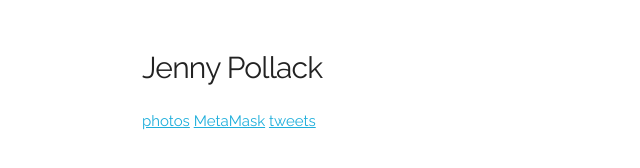
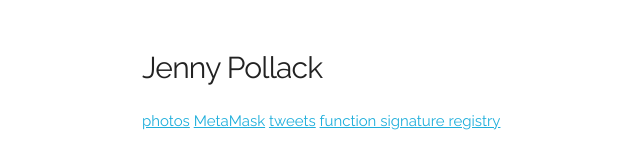
Before and after one commit to jennypollack/jennypollack.github.io, a plain HTML site: page index.html in a window 1280 px wide. Shown: the whole page, without its empty margins (18-658 px from the left). Drawn offline with Linux system fonts and the light colour scheme.

Commit message:
add link to function sig registry

```diff
--- a/index.html
+++ b/index.html
@@ -49,6 +49,9 @@
     <a href="https://twitter.com/Jenny_Pollack" target="blank">
     tweets</a>
 
+    <a href="https://jennypollack.github.io/function_signature_registry/" target="blank">
+    function signature registry</a>
+
     	</div>
     </div>
 
```
